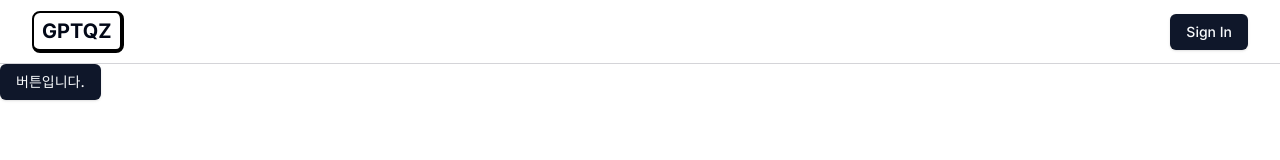
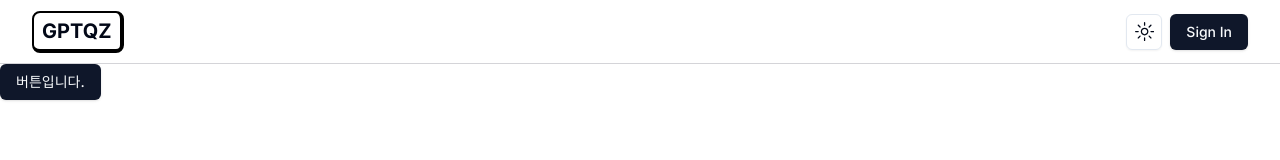
Before and after one commit to howooking/gptqz, a Next.js app: page /quiz in a window 1280 px wide. Shown: the top 160 px of the page. Built offline with nearby package versions, Linux system fonts and the light colour scheme; no server answers.

Commit message:
feature.darkmode

```diff
--- a/package.json
+++ b/package.json
@@ -26,6 +26,7 @@
     "eslint-config-next": "13.4.19",
     "next": "13.4.19",
     "next-auth": "^4.23.1",
+    "next-themes": "^0.2.1",
     "postcss": "8.4.29",
     "react": "18.2.0",
     "react-dom": "18.2.0",
--- a/src/app/layout.tsx
+++ b/src/app/layout.tsx
@@ -3,6 +3,7 @@
 import type { Metadata } from "next";
 import { Inter } from "next/font/google";
 import Navbar from "@/components/Navbar";
+import { DarkmodeProvider } from "@/components/DarkModeProvider";
 
 const inter = Inter({ subsets: ["latin"] });
 
@@ -18,10 +19,12 @@
 }) {
   return (
     <html lang="en">
-      <body className={cn(inter.className, "antialiased min-h-screen pt-16")}>
-        <Navbar />
-        {children}
-      </body>
+      <DarkmodeProvider attribute="class" defaultTheme="system" enableSystem>
+        <body className={cn(inter.className, "antialiased min-h-screen pt-16")}>
+          <Navbar />
+          {children}
+        </body>
+      </DarkmodeProvider>
     </html>
   );
 }
--- /dev/null
+++ b/src/components/DarkmodeProvider.tsx
@@ -0,0 +1,8 @@
+"use client";
+
+import { ThemeProvider as NextThemesProvider } from "next-themes";
+import { type ThemeProviderProps } from "next-themes/dist/types";
+
+export function DarkmodeProvider({ children, ...props }: ThemeProviderProps) {
+  return <NextThemesProvider {...props}>{children}</NextThemesProvider>;
+}
--- /dev/null
+++ b/src/components/DarkmodeToggle.tsx
@@ -0,0 +1,39 @@
+"use client";
+
+import { MoonIcon, SunIcon } from "@radix-ui/react-icons";
+import { useTheme } from "next-themes";
+
+import { Button } from "@/components/ui/button";
+import {
+  DropdownMenu,
+  DropdownMenuContent,
+  DropdownMenuItem,
+  DropdownMenuTrigger,
+} from "@/components/ui/dropdown-menu";
+
+export function DarkmodeToggle() {
+  const { setTheme } = useTheme();
+
+  return (
+    <DropdownMenu>
+      <DropdownMenuTrigger asChild>
+        <Button variant="outline" size="icon">
+          <SunIcon className="h-[1.2rem] w-[1.2rem] rotate-0 scale-100 transition-all dark:-rotate-90 dark:scale-0" />
+          <MoonIcon className="absolute h-[1.2rem] w-[1.2rem] rotate-90 scale-0 transition-all dark:rotate-0 dark:scale-100" />
+          <span className="sr-only">Toggle theme</span>
+        </Button>
+      </DropdownMenuTrigger>
+      <DropdownMenuContent align="end">
+        <DropdownMenuItem onClick={() => setTheme("light")}>
+          Light
+        </DropdownMenuItem>
+        <DropdownMenuItem onClick={() => setTheme("dark")}>
+          Dark
+        </DropdownMenuItem>
+        <DropdownMenuItem onClick={() => setTheme("system")}>
+          System
+        </DropdownMenuItem>
+      </DropdownMenuContent>
+    </DropdownMenu>
+  );
+}
--- a/src/components/Navbar.tsx
+++ b/src/components/Navbar.tsx
@@ -4,6 +4,7 @@
 import Link from "next/link";
 import UserNavAccount from "@/components/UserNavAccount";
 import { User } from "next-auth";
+import { DarkmodeToggle } from "./DarkmodeToggle";
 
 export default async function Navbar() {
   const session = await getServerSession(authOptions);
@@ -15,7 +16,8 @@
             GPTQZ
           </div>
         </Link>
-        <div>
+        <div className="flex items-center gap-2">
+          <DarkmodeToggle />
           {session ? <UserNavAccount user={session.user} /> : <SigninButton />}
         </div>
       </nav>
```
Also changed, not shown: 1 other file (tests, documents, lock files or other folders).
